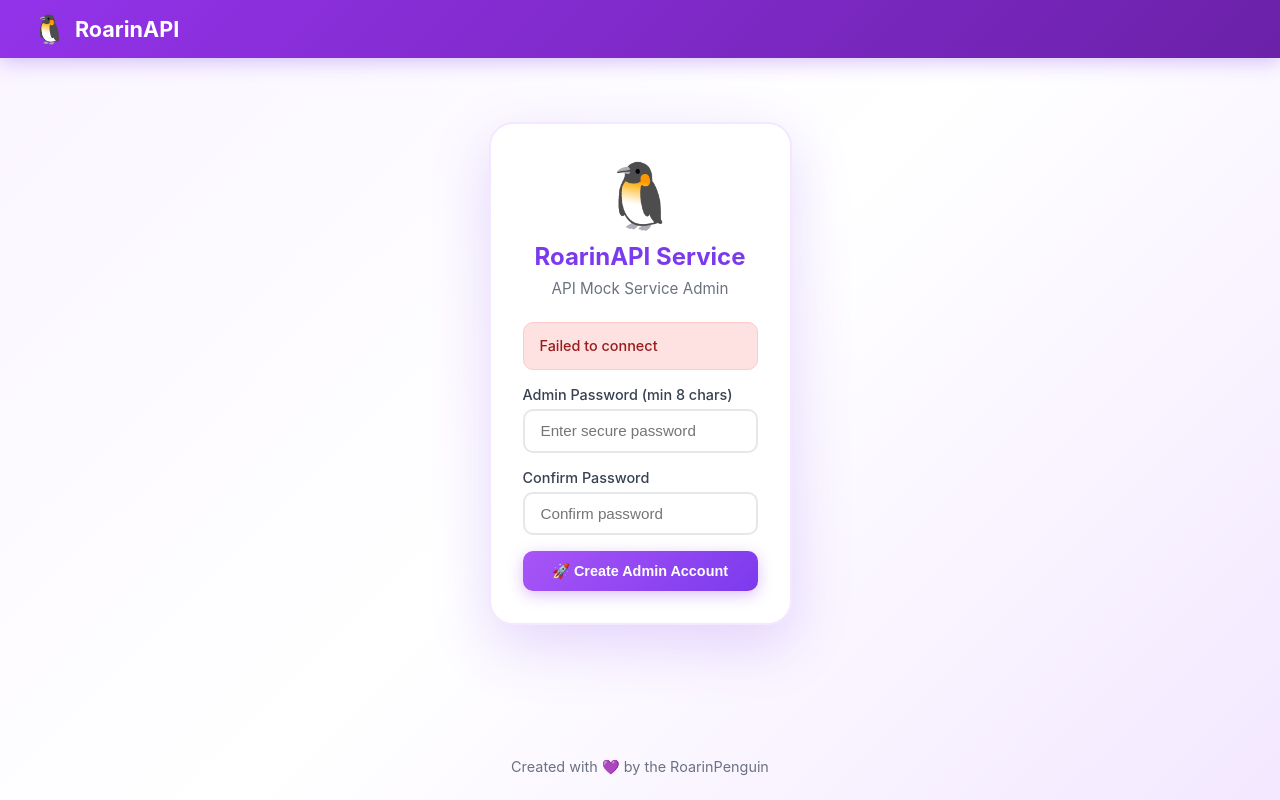
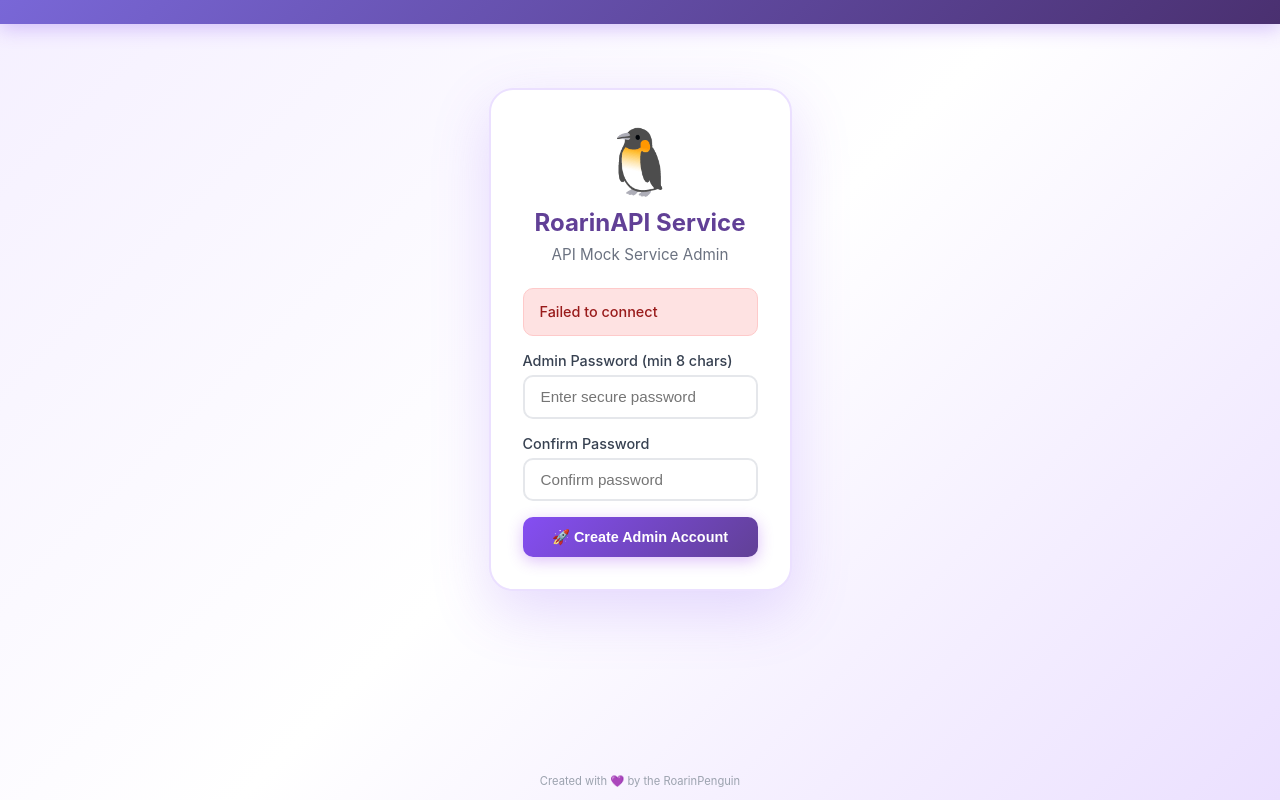
Before and after one commit to roarinpenguin/roarinapiservice, a website: page src/public/index.html in a window 1280 px wide. Drawn offline with nearby package versions, Linux system fonts and the light colour scheme; no server answers.

Commit message:
Update UI: remove navbar branding, smaller footer, custom purple colors
- Removed RoarinAPI and penguin icon from navbar
- Made footer label smaller (0.7rem, less padding)
- Updated purple color scheme to custom colors:
  #854EF3, #614096, #605D61, #B89BFF, #A986FD, #A078FF, #7967D7

```diff
--- a/src/public/index.html
+++ b/src/public/index.html
@@ -8,9 +8,9 @@
   <style>
     * { margin: 0; padding: 0; box-sizing: border-box; }
     :root {
-      --purple-50: #faf5ff; --purple-100: #f3e8ff; --purple-200: #e9d5ff;
-      --purple-300: #d8b4fe; --purple-400: #c084fc; --purple-500: #a855f7;
-      --purple-600: #9333ea; --purple-700: #7c3aed; --purple-800: #6b21a8; --purple-900: #581c87;
+      --purple-50: #f5f0ff; --purple-100: #ebe0ff; --purple-200: #B89BFF;
+      --purple-300: #A986FD; --purple-400: #A078FF; --purple-500: #854EF3;
+      --purple-600: #7967D7; --purple-700: #614096; --purple-800: #4a3070; --purple-900: #605D61;
       --blue-50: #eff6ff; --blue-100: #dbeafe; --blue-200: #bfdbfe;
       --blue-300: #93c5fd; --blue-400: #60a5fa; --blue-500: #3b82f6;
       --blue-600: #2563eb; --blue-700: #1d4ed8; --blue-800: #1e40af; --blue-900: #1e3a8a;
@@ -33,7 +33,7 @@
       --primary-50: var(--purple-50); --primary-100: var(--purple-100); --primary-200: var(--purple-200);
       --primary-300: var(--purple-300); --primary-400: var(--purple-400); --primary-500: var(--purple-500);
       --primary-600: var(--purple-600); --primary-700: var(--purple-700); --primary-800: var(--purple-800); --primary-900: var(--purple-900);
-      --primary-rgb: 124, 58, 237;
+      --primary-rgb: 133, 78, 243;
     }
     body { font-family: -apple-system, BlinkMacSystemFont, 'Segoe UI', Roboto, sans-serif; background: linear-gradient(135deg, var(--purple-50) 0%, #fff 50%, var(--purple-100) 100%); min-height: 100vh; color: var(--gray-800); display: flex; flex-direction: column; }
     .navbar { background: linear-gradient(135deg, var(--purple-600) 0%, var(--purple-800) 100%); padding: 0.75rem 2rem; display: flex; justify-content: space-between; align-items: center; box-shadow: 0 4px 20px rgba(124, 58, 237, 0.3); }
@@ -98,7 +98,7 @@
     .resource-fill { height: 100%; background: linear-gradient(90deg, var(--purple-400) 0%, var(--purple-600) 100%); border-radius: 4px; transition: width 0.3s; }
     .response-item { background: var(--purple-50); border: 1px solid var(--purple-200); border-radius: 12px; padding: 1rem; margin-bottom: 0.75rem; }
     .param-item { display: flex; gap: 0.5rem; align-items: center; margin-bottom: 0.5rem; background: var(--gray-50); padding: 0.5rem; border-radius: 8px; }
-    .footer { text-align: center; padding: 1.5rem; color: var(--gray-500); font-size: 0.9rem; }
+    .footer { text-align: center; padding: 0.75rem; color: var(--gray-400); font-size: 0.7rem; }
     .footer .heart { color: var(--purple-500); }
     .color-swatch { width: 40px; height: 40px; border-radius: 10px; cursor: pointer; display: flex; align-items: center; justify-content: center; border: 3px solid transparent; transition: all 0.2s; }
     .color-swatch:hover { transform: scale(1.1); }
@@ -120,7 +120,7 @@
 
   <!-- Navbar -->
   <nav class="navbar">
-    <a href="#" class="nav-brand"><span class="penguin">🐧</span> RoarinAPI</a>
+    <div class="nav-brand"></div>
     <div class="nav-links" x-show="authenticated">
       <span class="nav-link" :class="{ active: tab === 'dashboard' }" @click="tab = 'dashboard'">Dashboard</span>
       <span class="nav-link" :class="{ active: tab === 'endpoints' }" @click="tab = 'endpoints'">Endpoints</span>
@@ -904,7 +904,7 @@
         applyColorScheme(scheme) {
           const root = document.documentElement;
           const colors = ['50', '100', '200', '300', '400', '500', '600', '700', '800', '900'];
-          const rgbMap = { purple: '124, 58, 237', blue: '37, 99, 235', green: '22, 163, 74', red: '220, 38, 38', orange: '234, 88, 12', slate: '71, 85, 105' };
+          const rgbMap = { purple: '133, 78, 243', blue: '37, 99, 235', green: '22, 163, 74', red: '220, 38, 38', orange: '234, 88, 12', slate: '71, 85, 105' };
           colors.forEach(c => {
             root.style.setProperty(`--primary-${c}`, `var(--${scheme}-${c})`);
           });
```
